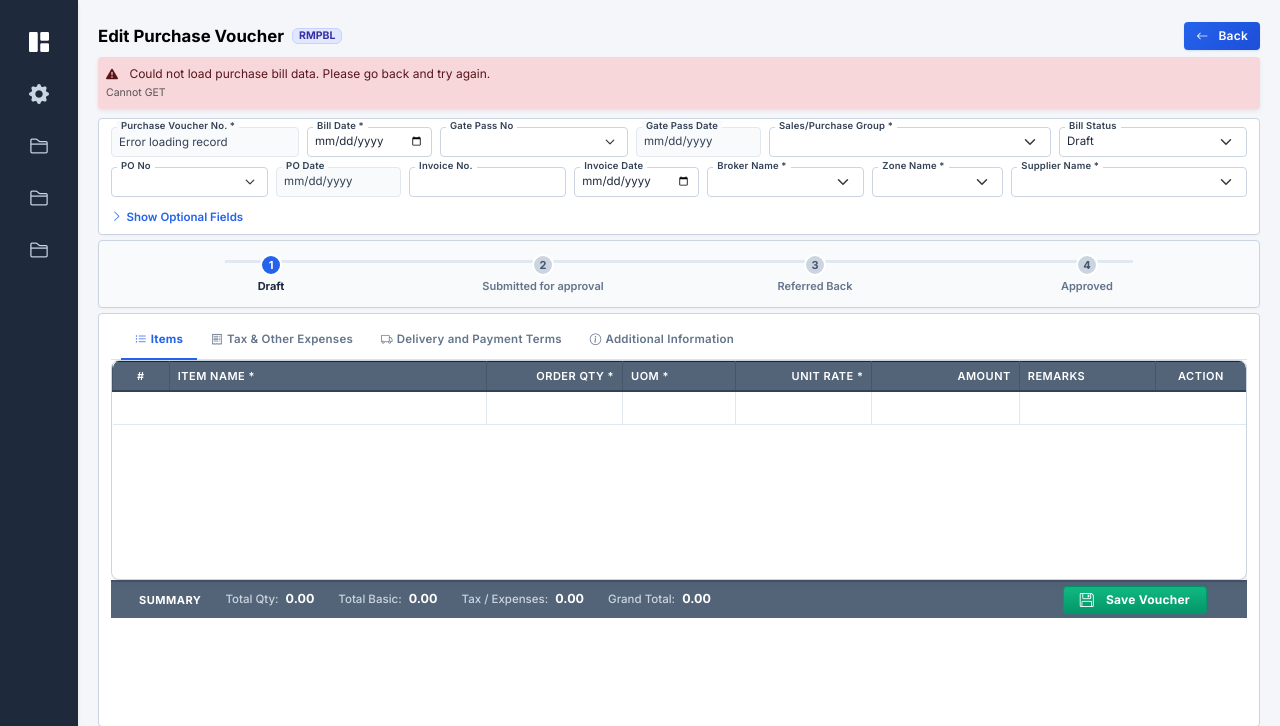
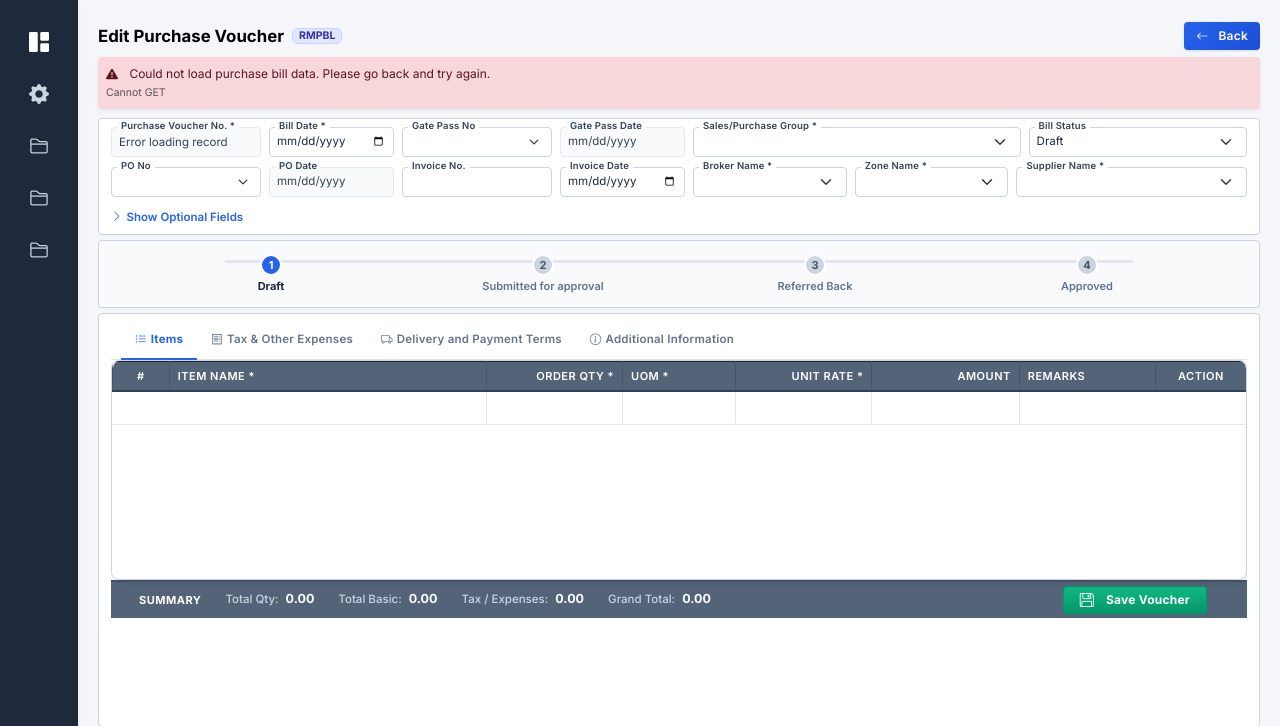
Before and after one commit to AlphaDashboard/alpha-dashboard, a Django app: template dashboard/templates/dashboard/purchase_bill_form.html in a window 1280 px wide. Shown: the part 72-798 px from the top of the page. Run offline with Django 5.2, Linux system fonts and the light colour scheme; the template is opened without the code that fills it: most values are stand-ins (such as "Sample title", 1, 10 or a date in 2020); some libraries are stand-ins or nearby versions.

Commit message:
Set Voucher No, PO No, Gate Pass No, and Invoice No to exact same standard 150px width

```diff
--- a/dashboard/templates/dashboard/purchase_bill_form.html
+++ b/dashboard/templates/dashboard/purchase_bill_form.html
@@ -151,15 +151,15 @@
     /* ── Row gutter ── */
     .row.g-2 > [class*="col-"] { padding: 1px 4px; }
 
-    /* ── Compact 2-Row Header Form Grid (Standardized Date Widths & Aligned Columns) ── */
+    /* ── Compact 2-Row Header Form Grid (Standardized Exact Widths & Aligned Columns) ── */
     .erp-header-row-1 {
         display: grid;
-        grid-template-columns: minmax(130px, 1.2fr) 125px minmax(130px, 1.2fr) 125px minmax(170px, 1.8fr) minmax(130px, 1.2fr);
+        grid-template-columns: 150px 125px 150px 125px minmax(180px, 1.5fr) minmax(130px, 1fr);
         gap: 8px;
     }
     .erp-header-row-2 {
         display: grid;
-        grid-template-columns: minmax(130px, 1.2fr) 125px minmax(130px, 1.2fr) 125px minmax(130px, 1.2fr) minmax(120px, 1fr) minmax(170px, 1.8fr);
+        grid-template-columns: 150px 125px 150px 125px minmax(130px, 1fr) minmax(120px, 1fr) minmax(180px, 1.5fr);
         gap: 8px;
         margin-top: 10px;
     }
```
